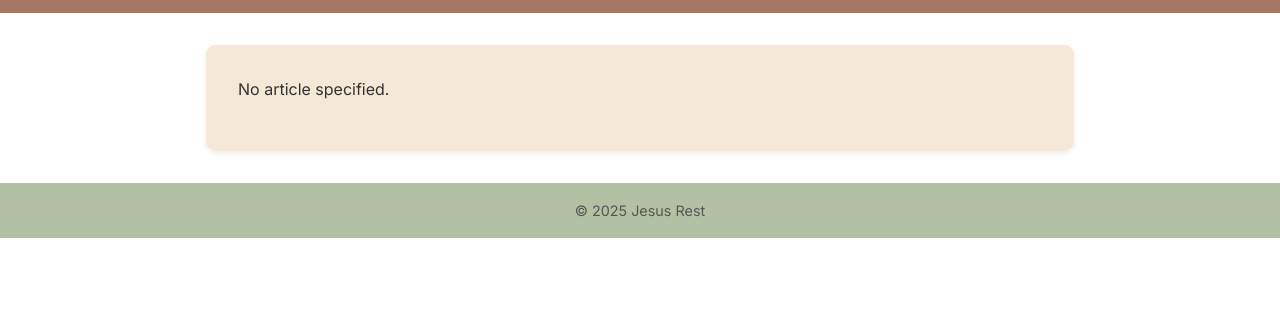
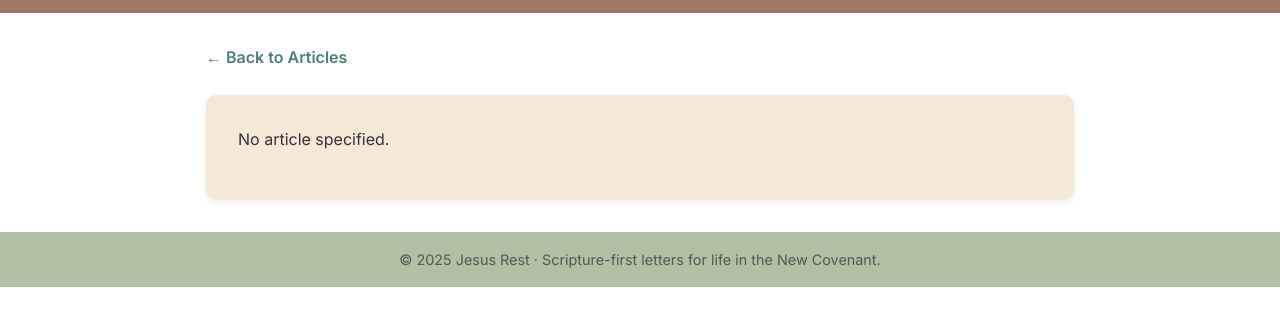
Before and after one commit to TedOctaviusGreene/jesusrest, a plain HTML site: page read.html in a window 1280 px wide. Shown: the part 70-396 px from the top of the page. Drawn offline with nearby package versions, Linux system fonts and the light colour scheme.

Commit message:
Update read.html

```diff
--- a/read.html
+++ b/read.html
@@ -5,8 +5,11 @@
   <meta name="viewport" content="width=device-width, initial-scale=1.0">
   <title>Read · Jesus Rest</title>
   <link rel="stylesheet" href="assets/css/style.css">
+  <script src="https://cdn.jsdelivr.net/npm/marked/marked.min.js"></script>
+  <script src="assets/js/read.js" defer></script>
 </head>
 <body>
+
 <header>
   <h1><a href="index.html">Jesus Rest</a></h1>
   <nav>
@@ -18,18 +21,16 @@
 </header>
 
 <main>
+  <a href="articles.html" style="display:inline-block; margin-bottom:1.5rem; color:var(--refined-teal); text-decoration:none; font-weight:600;">← Back to Articles</a>
+
   <article id="article-content">
     <p>Loading article...</p>
   </article>
 </main>
 
 <footer>
-    <p>&copy; 2025 Jesus Rest</p>
+  <p>&copy; 2025 Jesus Rest · Scripture-first letters for life in the New Covenant.</p>
 </footer>
 
-  <!-- Markdown parser -->
-  <script src="https://cdn.jsdelivr.net/npm/marked/marked.min.js"></script>
-  <!-- Our article reader script -->
-  <script src="assets/js/read.js" defer></script>
 </body>
 </html>
```
Lines whose indentation alone changed are shown as unchanged.
